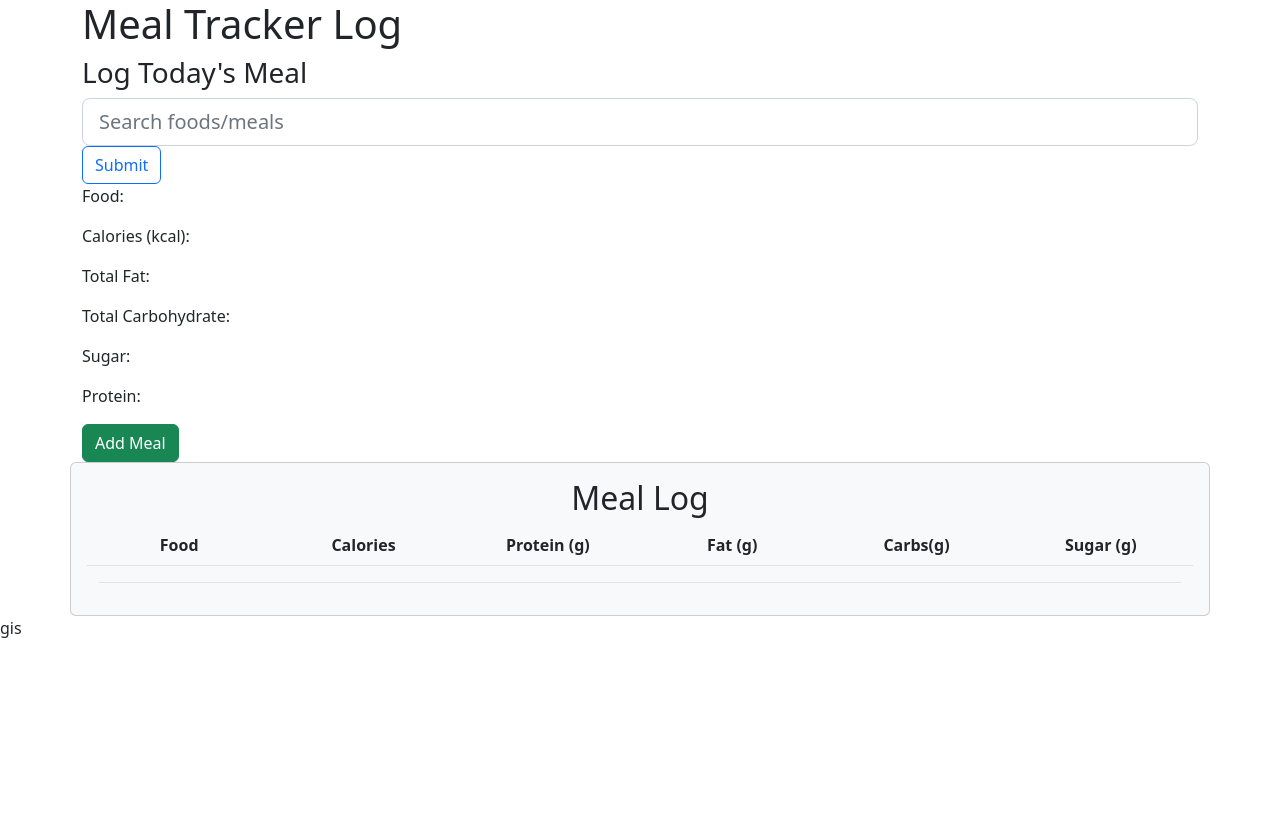
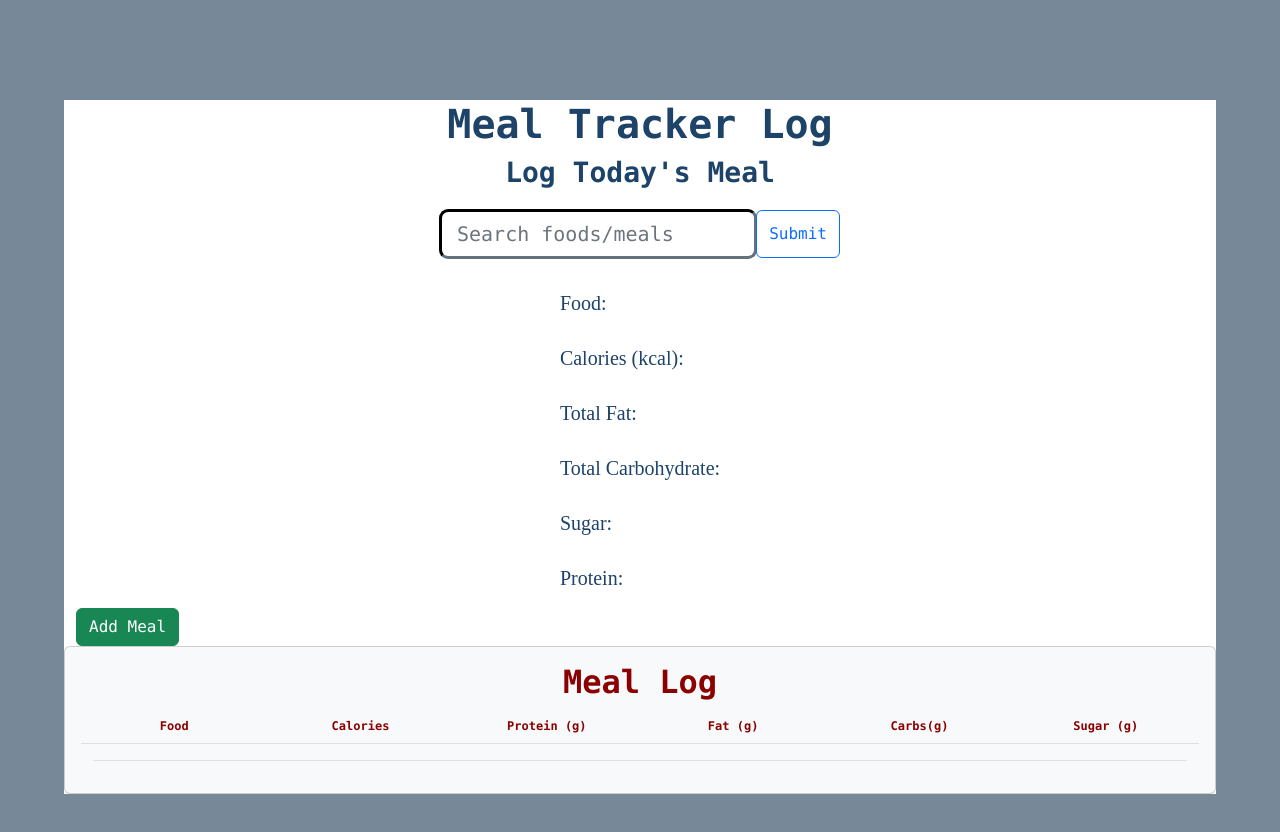
Before and after one commit to vonyema/Meal-Tracker-Log, a plain HTML site: page index.html in a window 1280 px wide. Before the commit the page ends 800 px from the top, so only its background shows below. Drawn offline with nearby package versions, Linux system fonts and the light colour scheme.

Commit message:
fixed the css link. typo

```diff
--- a/index.html
+++ b/index.html
@@ -7,9 +7,9 @@
     <title>Meal Tracker</title>
     <script src="https://code.jquery.com/jquery-3.2.1.min.js"
         integrity="sha256-hwg4gsxgFZhOsEEamdOYGBf13FyQuiTwlAQgxVSNgt4=" crossorigin="anonymous"></script>
-     <script defer src="script.js"></script>
-     <link href="https://cdn.jsdelivr.net/npm/bootstrap@5.2.3/dist/css/bootstrap.min.css" rel="stylesheet" integrity="sha384-rbsA2VBKQhggwzxH7pPCaAqO46MgnOM80zW1RWuH61DGLwZJEdK2Kadq2F9CUG65" crossorigin="anonymous">
-    <link rel="stylesheet" href="script.css">
+        <script defer src="script.js"></script>
+        <link href="https://cdn.jsdelivr.net/npm/bootstrap@5.2.3/dist/css/bootstrap.min.css" rel="stylesheet" integrity="sha384-rbsA2VBKQhggwzxH7pPCaAqO46MgnOM80zW1RWuH61DGLwZJEdK2Kadq2F9CUG65" crossorigin="anonymous">
+        <link rel="stylesheet" href="style.css">
 
     </head>
 <body>
@@ -71,4 +71,4 @@
 
     </main>
 </body>
-</html>gis
+</html>
```
